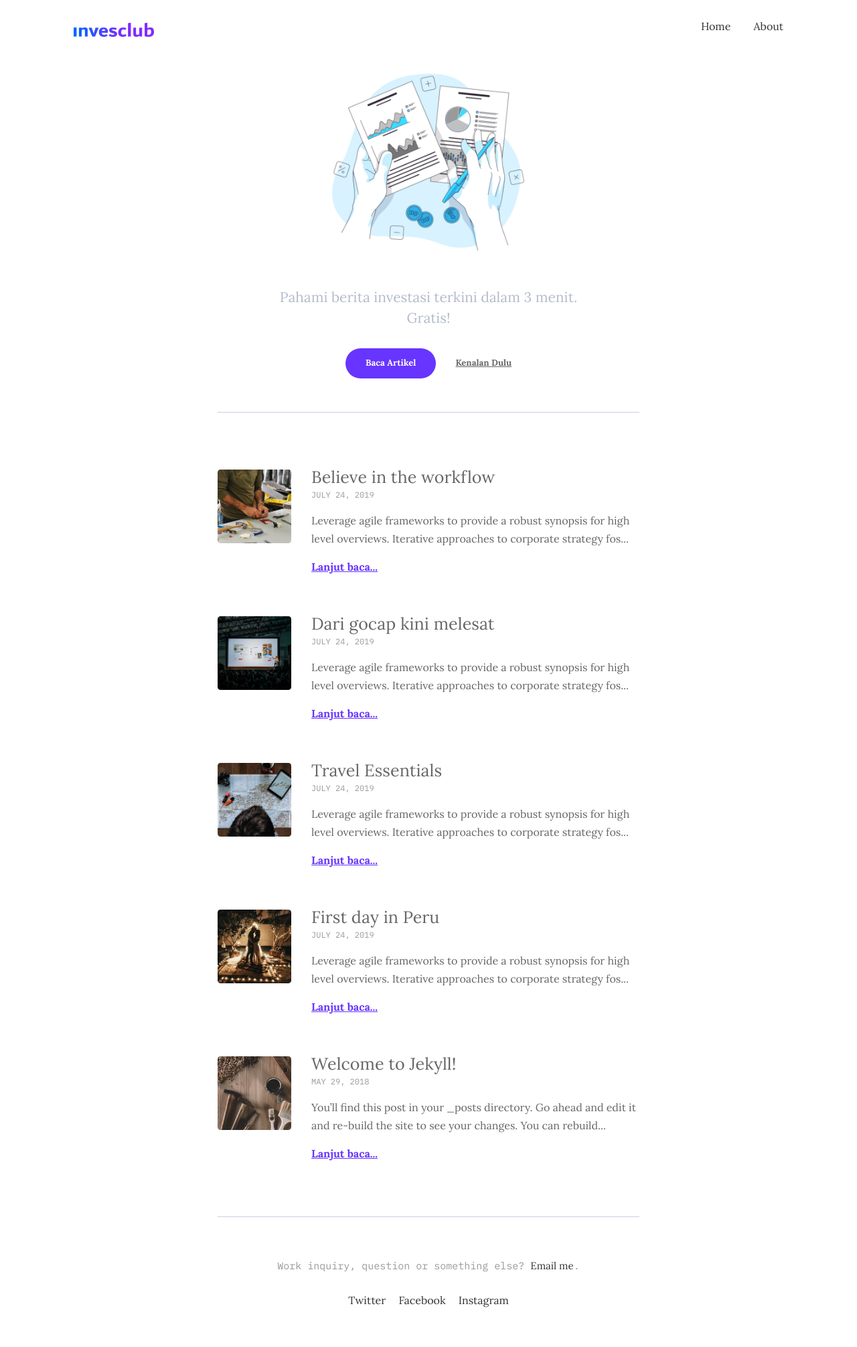
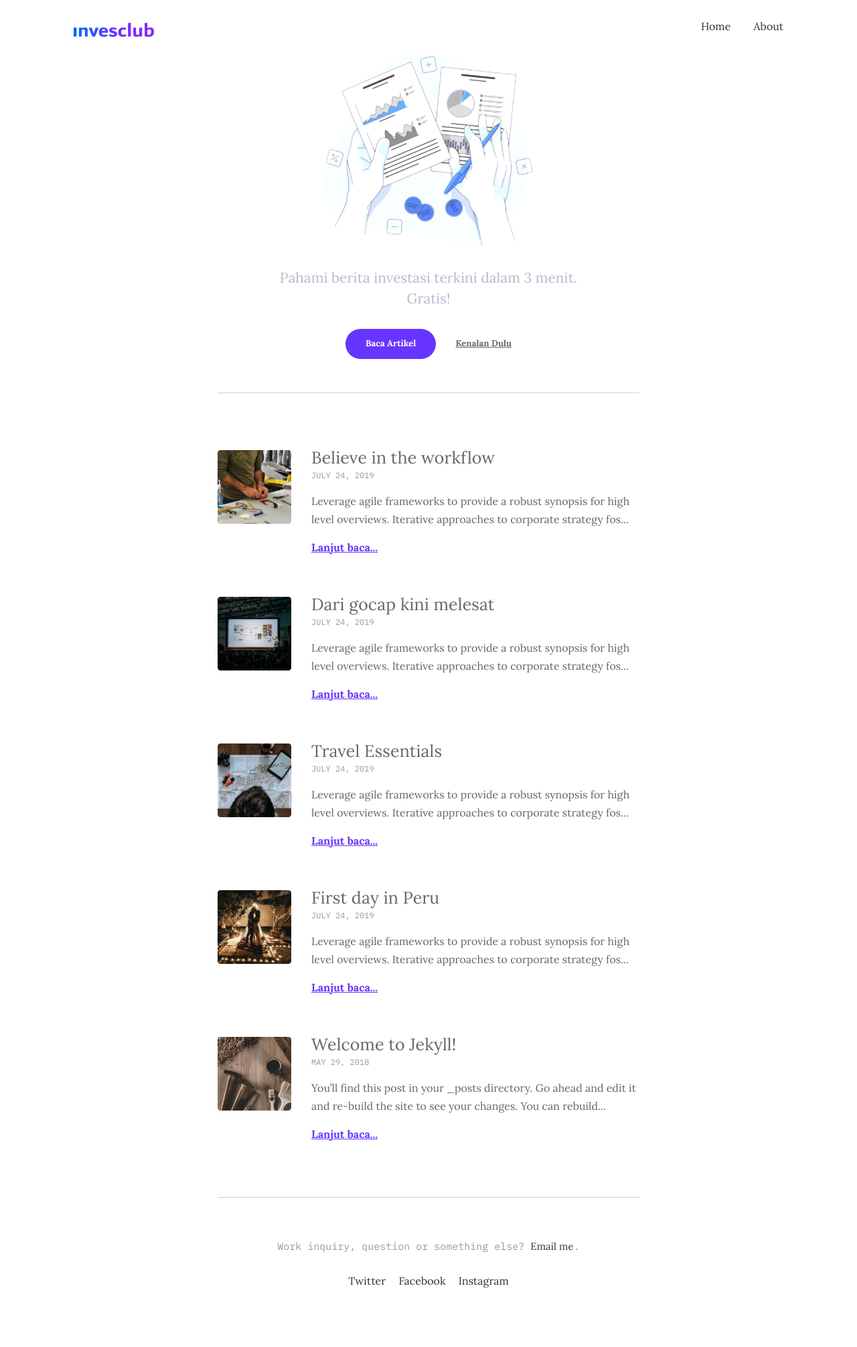
Before and after one commit to ekonomikusid/home, a Jekyll site: the page built from index.html, in a window 1280 px wide. Shown: the whole page at 67% size. Built offline with Jekyll 4.4.1, drawn with Linux system fonts in a browser that asks for light colours; after the commit the page ends 1981 px from its top, so only the background shows below that.

Commit message:
Update _config.yml

```diff
--- a/_config.yml
+++ b/_config.yml
@@ -8,7 +8,7 @@ url: "https://inves.club/home" # the base hostname & protocol for your site, e.g
 # Author Settings
 author:
   name: InvesClub
-  image: '/assets/img/home.jpg'
+  image: '/assets/img/homebanner.jpg'
   job: InvesClub
   bio: Pahami berita investasi terkini dalam 3 menit. Gratis!
   email: forexample@website.com
```
